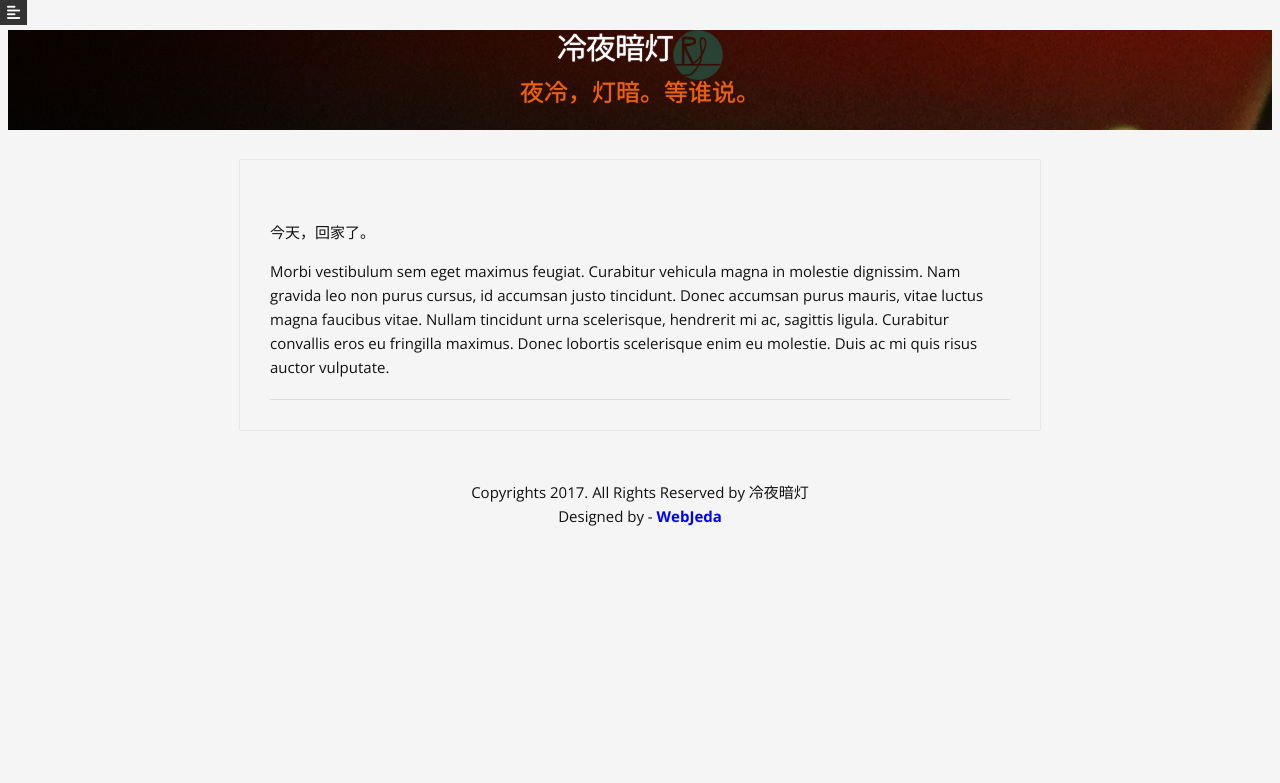
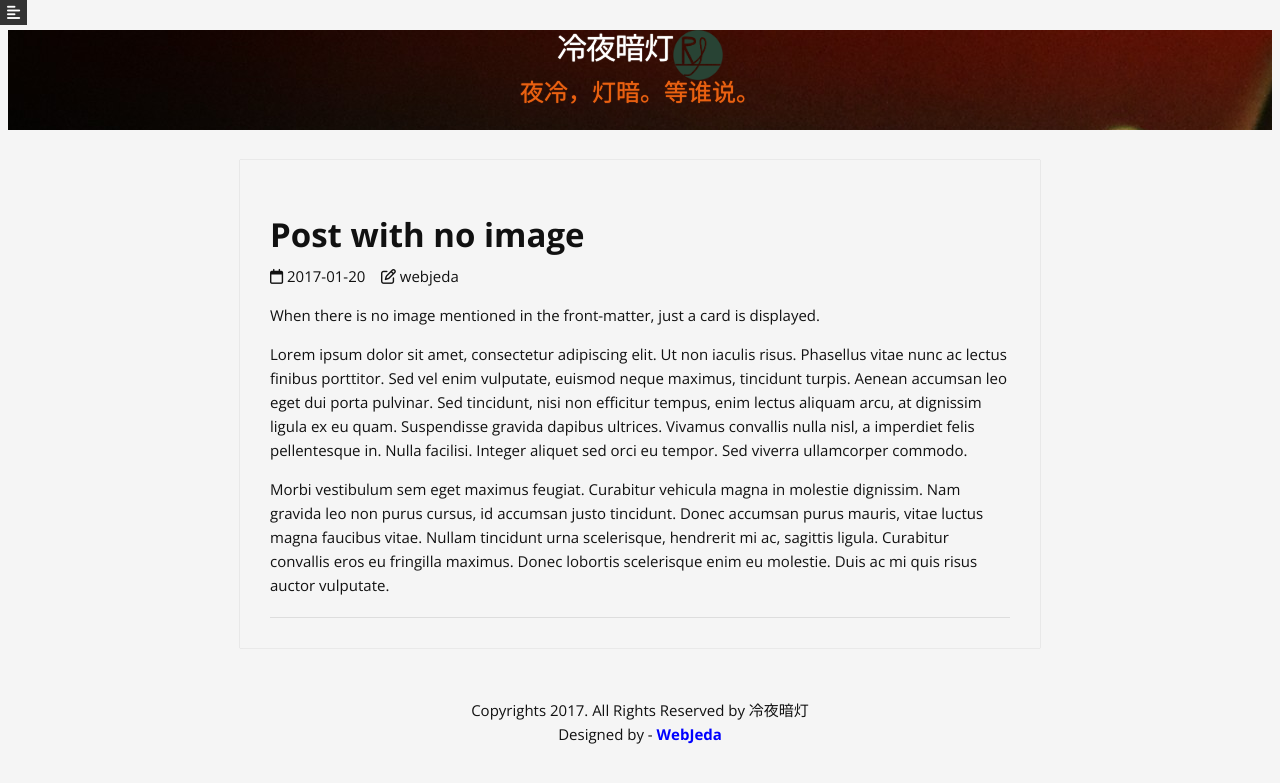
Before and after one commit to GitHubNull/GitHubNull.github.io, a Jekyll site: the page built from _posts/2017-01-20-今天.markdown, in a window 1280 px wide. Shown: the top 783 px of the page. Built offline with Jekyll 4.4.1, drawn with Linux system fonts in a browser that asks for light colours; nearby versions of some CDN libraries; our own code applies the rules of GitHub Pages for plain Markdown files.

Commit message:
Update 2017-01-20-今天.markdown

```diff
--- a/_posts/2017-01-20-今天.markdown
+++ b/_posts/2017-01-20-今天.markdown
@@ -1,10 +1,12 @@
 ---
 layout: post
-title:"今天回来了"
-description:回家了
-color: f44336
-author:RL
+title:  "Post with no image"
+description: No image? No problem. The card will still look good! But having an image increases click through rate.
+color: 00897B
+author: webjeda
 ---
-今天，回家了。
+When there is no image mentioned in the front-matter, just a card is displayed.
+
+Lorem ipsum dolor sit amet, consectetur adipiscing elit. Ut non iaculis risus. Phasellus vitae nunc ac lectus finibus porttitor. Sed vel enim vulputate, euismod neque maximus, tincidunt turpis. Aenean accumsan leo eget dui porta pulvinar. Sed tincidunt, nisi non efficitur tempus, enim lectus aliquam arcu, at dignissim ligula ex eu quam. Suspendisse gravida dapibus ultrices. Vivamus convallis nulla nisl, a imperdiet felis pellentesque in. Nulla facilisi. Integer aliquet sed orci eu tempor. Sed viverra ullamcorper commodo.
 
 Morbi vestibulum sem eget maximus feugiat. Curabitur vehicula magna in molestie dignissim. Nam gravida leo non purus cursus, id accumsan justo tincidunt. Donec accumsan purus mauris, vitae luctus magna faucibus vitae. Nullam tincidunt urna scelerisque, hendrerit mi ac, sagittis ligula. Curabitur convallis eros eu fringilla maximus. Donec lobortis scelerisque enim eu molestie. Duis ac mi quis risus auctor vulputate.
```
